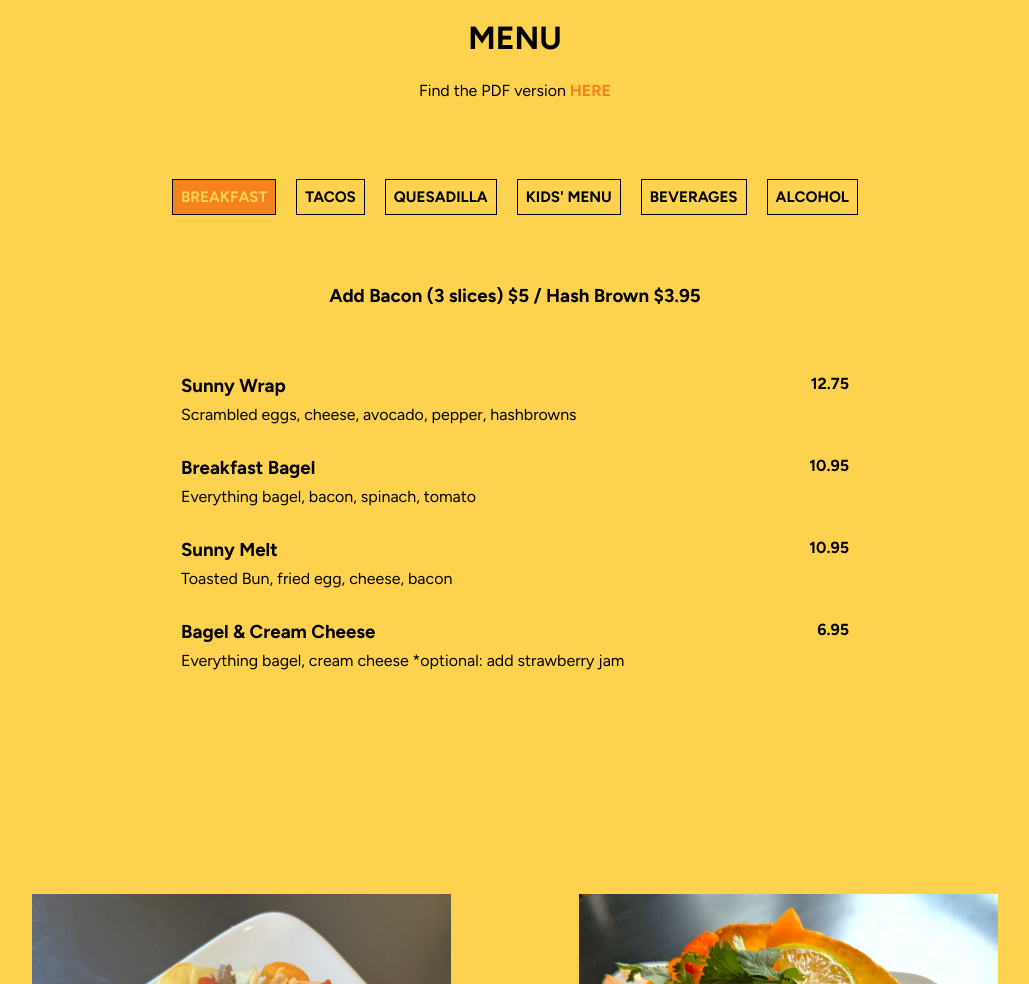
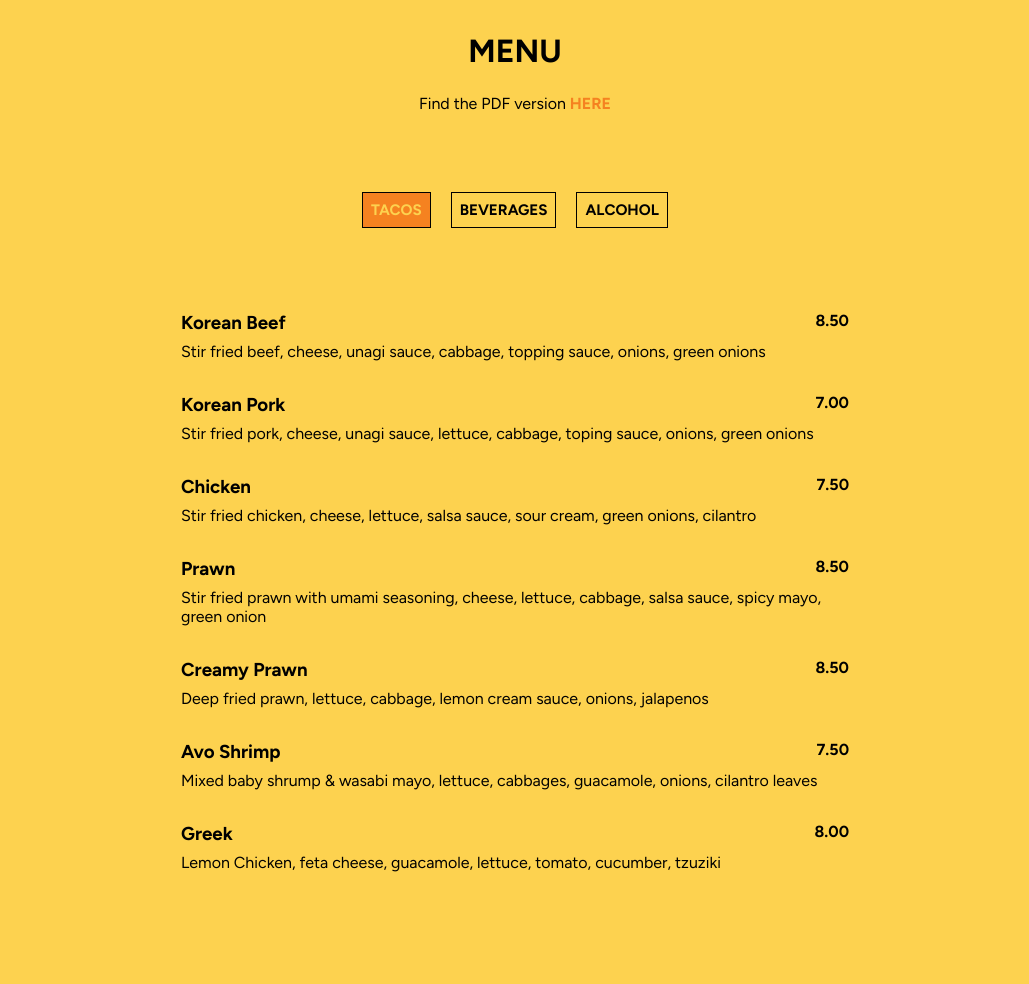
Before and after one commit to rchrdprk/sunny-s, a plain HTML site: page frontend/index.html in a window 1280 px wide. Shown: the part 1816-2800 px from the top of the page, without its empty margins (125-1154 px from the left). Drawn offline with nearby package versions, Linux system fonts and the light colour scheme.

Commit message:
replaced images, redid the menu, modified json file

```diff
--- a/frontend/index.html
+++ b/frontend/index.html
@@ -3,10 +3,11 @@
 <head>
     <meta charset="UTF-8" />
     <meta name="viewport" content="width=device-width, initial-scale=1.0" />
+    <meta name="description" content="A local spot serving tacos, quesadillas, breakfast and more. We focus on fresh ingredients and a satisfying experience, whether you're in the mood for a quick bite or something more filling.
+    Stop by Sunny's and enjoy a bite!">
     <link href="style.css" type="text/css" rel="stylesheet">
     <script src="script.js" defer></script>
     <link href="https://fonts.googleapis.com/css2?family=Figtree:wght@400;600;700&display=swap" rel="stylesheet">
-
     <link rel="icon" href="images/favicon.png">
     <title>Sunny's</title>
 </head>
@@ -48,7 +49,7 @@
 
     <section>
         <div class="main-image">
-            <img src="images/8187603091883034357.jpeg">
+            <img src="images/creamy-prawn-2.jpg">
             <div class="image-overlay">
                 <a href="#menu">SEE OUR MENU</a>
             </div>
@@ -61,8 +62,8 @@
                 <img src="images/IMG_8633.jpeg">
             </div>
             <div class="about-par-container">
-                <p> We're a local spot serving tacos, quesadillas, breakfast and more.
-                    Grab a Sunny Wrap with eggs, cheese, and avocado, or go for a Pulled Pork taco with mango salsa.
+                <p> We're a local spot serving a variety of tacos and drinks.
+                    Grab a Creamy Prawn with Deep fried prawn, lemon cream sauce, and jalapenos or go for a refreshing Fruity Mango Smoothie.
                     We focus on fresh ingredients and a satisfying experience, whether you're in the mood for a quick bite or something more filling.
                     Stop by Sunny's and enjoy a bite!</p>
             </div>
@@ -77,16 +78,7 @@
                 <p class="find-pdf">Find the PDF version <a href="menu.pdf" target="_blank" rel="noopener noreferrer">HERE</a></p>
                 <ul class="menu-types">
                     <li>
-                        <a id="menu-breakfast" column-count=1 class="menu-types-active">BREAKFAST</a>
-                    </li>
-                    <li>
-                        <a id="menu-tacos" column-count=1>TACOS</a>
-                    </li>
-                    <li>
-                        <a id="menu-quesadilla" column-count=1>QUESADILLA</a>
-                    </li>
-                    <li>
-                        <a id="menu-kids" column-count=1>KIDS' MENU</a>
+                        <a id="menu-tacos" column-count=1 class="menu-types-active">TACOS</a>
                     </li>
                     <li>
                         <a id="menu-beverages" column-count=1>BEVERAGES</a>
@@ -98,13 +90,7 @@
             </div>
 
             <div class="menu-content" id="menu-content">
-                <div id="breakfast" class="menu-section active" desc="Add Bacon (3 slices) $5 / Hash Brown $3.95">
-                </div>
-                <div id="tacos" class="menu-section" desc="Single $12 / Two $20&lt;br&gt;(Soft or Crunchy Tortillas)">
-                </div>
-                <div id="quesadilla" class="menu-section" desc="Add any taco protein $5">
-                </div>
-                <div id="kids" class="menu-section" desc="Comes with carrot sticks">
+                <div id="tacos" class="menu-section active">
                 </div>
                 <div id="beverages" class="menu-section">
                 </div>
@@ -117,8 +103,11 @@
 
     <section>
         <div class="image-section">
-            <img src="images/7668989406506443348.jpeg">
-            <img src="images/1155795835876454515.jpeg">
+            <img src="images/creamy-prawn.jpg">
+            <img src="images/pork.jpg">
+            <img src="images/greek-2.jpg">
+            <img src="images/prawn-3.jpg">
+
         </div>
     </section>
 
@@ -126,15 +115,18 @@
          <div id="time" class="time">
             <h1 class="time-heading">HOURS</h1>
             <ul class="hours">
-                <li>Sunday: CLOSED</li>
                 <strong>
-                    <li>Monday: 10:30 AM - 4:00 PM</li>
-                    <li>Tuesday: 10:30 AM - 4:00 PM</li>
-                    <li>Wednesday: 10:30 AM - 4:00 PM</li>
-                    <li>Thursday: 10:30 AM - 4:00 PM</li>
-                    <li>Friday: 10:30 AM - 4:00 PM</li>
+                    <li>Sunday: 11:30 AM - 6:00 PM</li>
+                    <li>Monday: 11:30 AM - 6:00 PM</li>
                 </strong>
-                <li>Saturday: CLOSED</li>
+                    <li>Tuesday: CLOSED</li>
+                    <li>Wednesday: CLOSED</li>
+                <strong>
+                    <li>Thursday: 11:30 AM - 6:00 PM</li>
+                    <li>Friday: 11:30 AM - 6:00 PM</li>
+                    <li>Saturday: 11:30 AM - 6:00 PM</li>
+                </strong>
+
               </ul>
          </div>
     </section>
--- a/frontend/menu.json
+++ b/frontend/menu.json
@@ -28,21 +28,45 @@
     ],
     "tacos": [
       {
-        "name": "Chicken",
-        "description": "Marinated pulled chicken, spices, pineapple salsa, lettuce, cheese, chipotle mayo, lime",
-        "price": "",
+        "name": "Korean Beef",
+        "description": "Stir fried beef, cheese, unagi sauce, cabbage, topping sauce, onions, green onions",
+        "price": "8.50",
         "extra_info": ""
       },
       {
-        "name": "Pork",
-        "description": "Spiced pulled pork, mango salsa, lettuce, red pepper, cheese, sour cream",
-        "price": "",
+        "name": "Korean Pork",
+        "description": "Stir fried pork, cheese, unagi sauce, lettuce, cabbage, toping sauce, onions, green onions",
+        "price": "7.00",
         "extra_info": ""
       },
       {
-        "name": "Korean Beef",
-        "description": "Marinated sliced beef, onion, carrot, green onions, pepper, cabbage, (sesame oil + garlic)",
-        "price": "",
+        "name": "Chicken",
+        "description": "Stir fried chicken, cheese, lettuce, salsa sauce, sour cream, green onions, cilantro",
+        "price": "7.50",
+        "extra_info": ""
+      },
+      {
+        "name": "Prawn",
+        "description": "Stir fried prawn with umami seasoning, cheese, lettuce, cabbage, salsa sauce, spicy mayo, green onion",
+        "price": "8.50",
+        "extra_info": ""
+      },
+      {
+        "name": "Creamy Prawn",
+        "description": "Deep fried prawn, lettuce, cabbage, lemon cream sauce, onions, jalapenos",
+        "price": "8.50",
+        "extra_info": ""
+      },
+      {
+        "name": "Avo Shrimp",
+        "description": "Mixed baby shrump & wasabi mayo, lettuce, cabbages, guacamole, onions, cilantro leaves",
+        "price": "7.50",
+        "extra_info": ""
+      },
+      {
+        "name": "Greek",
+        "description": "Lemon Chicken, feta cheese, guacamole, lettuce, tomato, cucumber, tzuziki",
+        "price": "8.00",
         "extra_info": ""
       }
     ],
@@ -68,19 +92,7 @@
         "extra_info": ""
       }
     ],
-    "beverages": [
-        {
-          "name": "Coffee",
-          "description": "",
-          "price": "3.95",
-          "extra_info": ""
-        },
-        {
-          "name": "Iced Tea",
-          "description": "",
-          "price": "2.95",
-          "extra_info": ""
-        },
+    "drinks": [
         {
             "name": "Pop",
             "description": "",
@@ -92,6 +104,54 @@
             "description": "",
             "price": "2.95",
             "extra_info": ""
+        }
+    ],
+    "fruity_smoothies": [
+        {
+          "name": "Mango",
+          "description": "",
+          "price": "6",
+          "extra_info": ""
+        },
+        {
+          "name": "Peach",
+          "description": "",
+          "price": "6",
+          "extra_info": ""
+        },
+        {
+            "name": "Strawberry",
+            "description": "",
+            "price": "6",
+            "extra_info": ""
+        }
+    ],
+    "milky_smoothies": [
+        {
+          "name": "Taro",
+          "description": "",
+          "price": "6",
+          "extra_info": ""
+        },
+        {
+          "name": "Matcha",
+          "description": "",
+          "price": "6",
+          "extra_info": ""
+        },
+        {
+            "name": "Strawberry",
+            "description": "",
+            "price": "6",
+            "extra_info": ""
+        }
+    ],
+    "milk_tea": [
+        {
+          "name": "Milk Tea",
+          "description": "",
+          "price": "6",
+          "extra_info": ""
         }
     ],
     "wine": [
--- a/frontend/script.js
+++ b/frontend/script.js
@@ -226,11 +226,13 @@ function menu() {
     fetch('menu.json')
         .then(response => response.json())
         .then(data => {
-            renderMenu(data.menu.breakfast, 'breakfast', 'breakfast',false, 1);
             renderMenu(data.menu.tacos, 'tacos', 'tacos', false, 1);
-            renderMenu(data.menu.quesadilla, 'quesadilla', 'quesadilla', false, 1);
-            renderMenu(data.menu.kids_menu, 'kids','kids', false, 1);
-            renderMenu(data.menu.beverages, 'beverages','beverages', false, 1);
+
+            //bevs
+            renderMenu(data.menu.milk_tea, 'milk tea','beverages', false, 1);
+            renderMenu(data.menu.fruity_smoothies, 'fruity smoothies','beverages', true, 1);
+            renderMenu(data.menu.milky_smoothies, 'milky smoothies','beverages', true, 1);
+            renderMenu(data.menu.drinks, 'drinks','beverages', true, 1);
 
             //alchohol
             renderMenu(data.menu.alcohol, 'alcohol','alcohol', false, 1);
```
Also changed, not shown: frontend/images/108837079975404562.jpeg (deleted), frontend/images/1155795835876454515.jpeg (deleted), frontend/images/4711936573290153127.jpeg (deleted), frontend/images/486276206282489418.jpeg (deleted), frontend/images/5833427837472507414.jpeg (deleted), frontend/images/6608961586101656544.jpeg (deleted), frontend/images/7668989406506443348.jpeg (deleted), frontend/images/8187603091883034357.jpeg (deleted), frontend/images/creamy-prawn-2.jpg (added), frontend/images/creamy-prawn.jpg (added), frontend/images/greek-2.jpg (added), frontend/images/pork.jpg (added), frontend/images/prawn-3.jpg (added).
